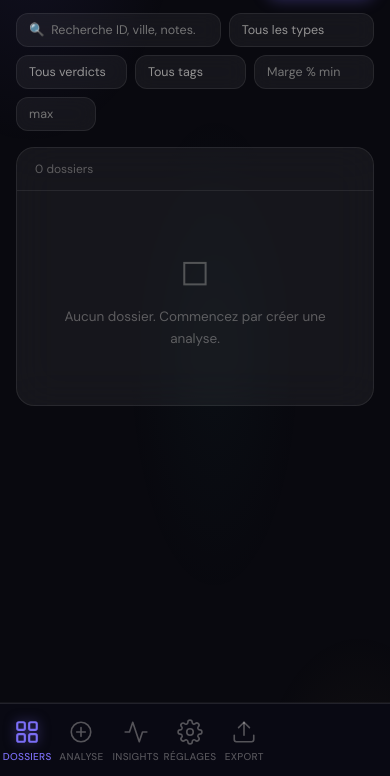
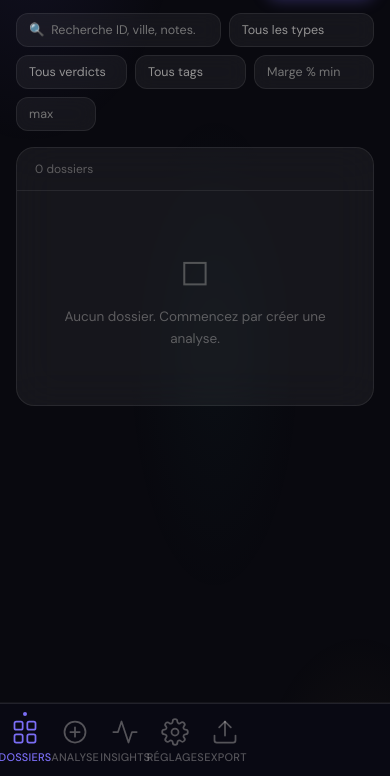
Before and after one commit to GLSDEV26/MDB-3, a plain HTML site: page index.html in a window 390 px wide. Shown: the part 68-844 px from the top of the page. Drawn offline with Linux system fonts and the light colour scheme.

Commit message:
Update styles.css

```diff
--- a/styles.css
+++ b/styles.css
@@ -445,29 +445,34 @@ input.filter-pill { flex: 1.5; min-width: 150px; }
   box-shadow: 0 -1px 0 rgba(255,255,255,0.05);
 }
 
-.mobile-nav-inner {
-  display: flex;
-  height: 72px; /* barre plus haute */
-  align-items: stretch;
+.mobile-nav-inner{
+  display:flex;
+  height:72px;
+  align-items:center;
+  justify-content:space-around;
 }
-
 .mobile-nav-btn {
 flex: 1;
+height: 72px;
 display: flex;
 flex-direction: column;
 align-items: center;
 justify-content: center;
-  gap: 5px;
+gap: 6px;
+
 background: none;
 border: none;
 color: var(--text3);
-  font-size: 10px;
+font-size: 11px;
 font-family: var(--font-ui);
 font-weight: 500;
-  letter-spacing: 0.03em;
+letter-spacing: 0.02em;
 text-transform: uppercase;
+
 cursor: pointer;
-  padding: 10px 4px 8px;
+padding: 8px 0;
+line-height: 1;
+
 -webkit-tap-highlight-color: transparent;
 transition: color 0.15s;
 position: relative;
@@ -485,7 +490,7 @@ input.filter-pill { flex: 1.5; min-width: 150px; }
   height: 4px;
   border-radius: 50%;
   background: var(--violet);
-  opacity: 0;
+  opacity: 1;
 }
 
 /* Zone de tap plus grande */
@@ -515,9 +520,10 @@ input.filter-pill { flex: 1.5; min-width: 150px; }
   color: var(--violet);
 }
 
-.mobile-nav-btn.active svg {
-  stroke-width: 2;
-  filter: drop-shadow(0 0 6px rgba(123,110,246,0.5));
+.mobile-nav-btn svg{
+  width:28px;
+  height:28px;
+  display:block;
 }
 
 /* Form internal top spacing */
```
Lines whose indentation alone changed are shown as unchanged.
